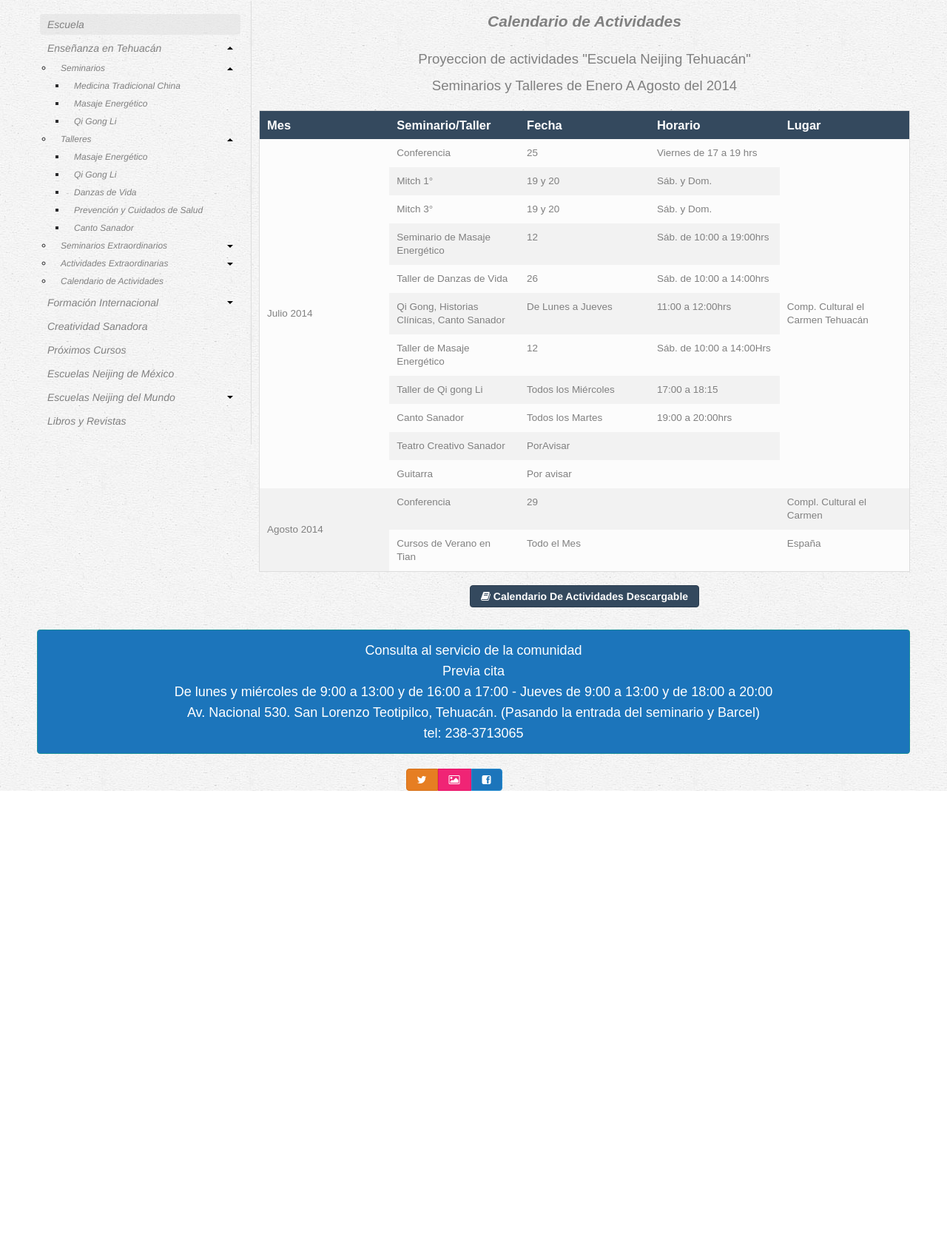
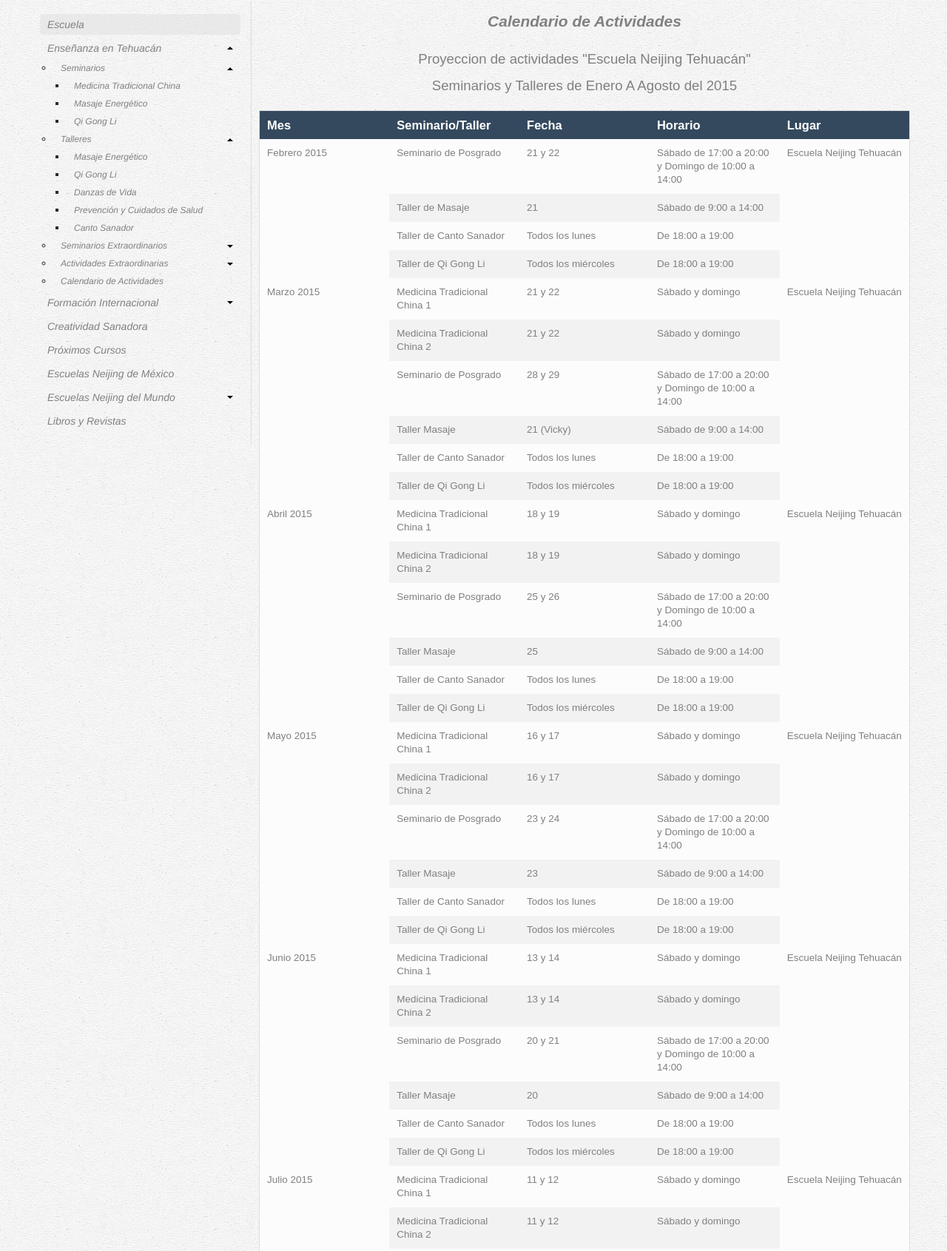
Before and after one commit to xtornasol512/neijingtehuacan, a website: page pages/Calendario.html in a window 1280 px wide. Shown: the part 381-2072 px from the top of the page at 74% size. Before the commit the page ends 1450 px from the top, so only its background shows below. Drawn offline with nearby package versions, Linux system fonts and the light colour scheme.

Commit message:
NUevo calendario 2015 y asset pdf

```diff
--- a/pages/Calendario.html
+++ b/pages/Calendario.html
@@ -222,7 +222,7 @@
               <!-- Contenido, aqui va contenido sin galeria  -->
               <div class="ContenidoSinGaleria align-center">
                   <h3>Calendario de Actividades</h3>
-                  <h4>Proyeccion de actividades "Escuela Neijing Tehuacán"<br />Seminarios y Talleres de Enero A Agosto del 2014</h4>
+                  <h4>Proyeccion de actividades "Escuela Neijing Tehuacán"<br />Seminarios y Talleres de Enero A Agosto del 2015</h4>
                   <table title="Calendario 2014 Neijing Tehuacán" data-max="15" class="asphalt grayTable responsive tooltip">
 
                     <thead>
@@ -237,81 +237,205 @@
                     </thead>
                     <tbody>
                       <tr>
-                        <td rowspan="11" class="vertical-align-middle">Julio 2014</td>
-                        <td>Conferencia</td>
-                        <td>25</td>
-                        <td>Viernes de 17 a 19 hrs</td>
-                        <td rowspan="11" class="vertical-align-middle"> Comp. Cultural el Carmen Tehuacán</td>
+                        <td rowspan="4">Febrero 2015</td>
+                        <td>Seminario de Posgrado</td>
+                        <td>21 y 22</td>
+                        <td>Sábado de 17:00 a 20:00 y
+Domingo de 10:00 a 14:00</td>
+                        <td rowspan="4"> Escuela Neijing Tehuacán</td>
                       </tr>
                       <tr>
-                        <td>Mitch 1°</td>
-                        <td>19 y 20</td>
-                        <td>Sáb. y Dom.</td>
+                        <td>Taller de Masaje</td>
+                        <td>21</td>
+                        <td>Sábado de 9:00 a 14:00</td>
                       </tr>
                       <tr>
-                        <td>Mitch 3°</td>
-                        <td>19 y 20</td>
-                        <td>Sáb. y Dom.</td>
+                        <td>Taller de Canto Sanador</td>
+                        <td>Todos los lunes</td>
+                        <td>De 18:00 a 19:00</td>
                       </tr>
                       <tr>
-                        <td>Seminario de Masaje Energético</td>
-                        <td>12</td>
-                        <td>Sáb. de 10:00 a 19:00hrs</td>
+                        <td>Taller de Qi Gong Li</td>
+                        <td>Todos los miércoles</td>
+                        <td>De 18:00 a 19:00</td>
+                      </tr>
+
+                      <tr>
+                        <td rowspan="6">Marzo 2015</td>
+                        <td>Medicina Tradicional China 1</td>
+                        <td>21 y 22</td>
+                        <td>Sábado y domingo</td>
+                        <td rowspan="6"> Escuela Neijing Tehuacán</td>
                       </tr>
                       <tr>
-                        <td>Taller de Danzas de Vida</td>
-                        <td>26</td>
-                        <td>Sáb. de 10:00 a 14:00hrs</td>
+                        <td>Medicina Tradicional China 2 </td>
+                        <td>21 y 22</td>
+                        <td>Sábado y domingo</td>
                       </tr>
                       <tr>
-                        <td>Qi Gong, Historias Clínicas, Canto Sanador</td>
-                        <td>De Lunes a Jueves</td>
-                        <td>11:00 a 12:00hrs</td>
+                        <td>Seminario de Posgrado</td>
+                        <td>28 y 29</td>
+                        <td>Sábado de 17:00 a 20:00 y Domingo de 10:00 a 14:00</td>
                       </tr>
                       <tr>
-                        <td>Taller de Masaje Energético</td>
-                        <td>12</td>
-                        <td>Sáb. de 10:00 a 14:00Hrs</td>
+                        <td>Taller Masaje</td>
+                        <td>21 (Vicky)</td>
+                        <td>Sábado de 9:00 a 14:00</td>
                       </tr>
                       <tr>
-                        <td>Taller de Qi gong Li</td>
-                        <td>Todos los Miércoles</td>
-                        <td>17:00 a 18:15</td>
+                        <td>Taller de Canto Sanador</td>
+                        <td>Todos los lunes</td>
+                        <td>De 18:00 a 19:00</td>
                       </tr>
                       <tr>
-                        <td>Canto Sanador</td>
-                        <td>Todos los Martes</td>
-                        <td>19:00 a 20:00hrs</td>
+                        <td>Taller de Qi Gong Li</td>
+                        <td>Todos los miércoles</td>
+                        <td>De 18:00 a 19:00</td>
                       </tr>
                       <tr>
-                        <td>Teatro Creativo Sanador</td>
-                        <td colspan="2">PorAvisar</td>
-
+                        <td rowspan="6">Abril 2015</td>
+                        <td>Medicina Tradicional China 1</td>
+                        <td>18 y 19</td>
+                        <td>Sábado y domingo</td>
+                        <td rowspan="6"> Escuela Neijing Tehuacán</td>
                       </tr>
                       <tr>
-                        <td>Guitarra</td>
-                        <td colspan="2">Por avisar</td>
+                        <td>Medicina Tradicional China 2 </td>
+                        <td>18 y 19</td>
+                        <td>Sábado y domingo</td>
                       </tr>
                       <tr>
-                        <td rowspan="2" class="vertical-align-middle">Agosto 2014</td>
-                        <td>Conferencia</td>
-                        <td>29</td>
-                        <td></td>
-                        <td>Compl. Cultural el Carmen</td>
+                        <td>Seminario de Posgrado</td>
+                        <td>25 y 26</td>
+                        <td>Sábado de 17:00 a 20:00 y Domingo de 10:00 a 14:00</td>
                       </tr>
                       <tr>
-                        <td>Cursos de Verano en Tian</td>
-                        <td>Todo el Mes</td>
+                        <td>Taller Masaje</td>
+                        <td>25 </td>
+                        <td>Sábado de 9:00 a 14:00</td>
+                      </tr>
+                      <tr>
+                        <td>Taller de Canto Sanador</td>
+                        <td>Todos los lunes</td>
+                        <td>De 18:00 a 19:00</td>
+                      </tr>
+                      <tr>
+                        <td>Taller de Qi Gong Li</td>
+                        <td>Todos los miércoles</td>
+                        <td>De 18:00 a 19:00</td>
+                      </tr>
+                      <tr>
+                        <td rowspan="6">Mayo 2015</td>
+                        <td>Medicina Tradicional China 1</td>
+                        <td>16 y 17</td>
+                        <td>Sábado y domingo</td>
+                        <td rowspan="6"> Escuela Neijing Tehuacán</td>
+                      </tr>
+                      <tr>
+                        <td>Medicina Tradicional China 2 </td>
+                        <td>16 y 17</td>
+                        <td>Sábado y domingo</td>
+                      </tr>
+                      <tr>
+                        <td>Seminario de Posgrado</td>
+                        <td>23 y 24</td>
+                        <td>Sábado de 17:00 a 20:00 y Domingo de 10:00 a 14:00</td>
+                      </tr>
+                      <tr>
+                        <td>Taller Masaje</td>
+                        <td>23 </td>
+                        <td>Sábado de 9:00 a 14:00</td>
+                      </tr>
+                      <tr>
+                        <td>Taller de Canto Sanador</td>
+                        <td>Todos los lunes</td>
+                        <td>De 18:00 a 19:00</td>
+                      </tr>
+                      <tr>
+                        <td>Taller de Qi Gong Li</td>
+                        <td>Todos los miércoles</td>
+                        <td>De 18:00 a 19:00</td>
+                      </tr>
+                      <tr>
+                        <td rowspan="6">Junio 2015</td>
+                        <td>Medicina Tradicional China 1</td>
+                        <td>13 y 14</td>
+                        <td>Sábado y domingo</td>
+                        <td rowspan="6"> Escuela Neijing Tehuacán</td>
+                      </tr>
+                      <tr>
+                        <td>Medicina Tradicional China 2 </td>
+                        <td>13 y 14</td>
+                        <td>Sábado y domingo</td>
+                      </tr>
+                      <tr>
+                        <td>Seminario de Posgrado</td>
+                        <td>20 y 21</td>
+                        <td>Sábado de 17:00 a 20:00 y Domingo de 10:00 a 14:00</td>
+                      </tr>
+                      <tr>
+                        <td>Taller Masaje</td>
+                        <td>20 </td>
+                        <td>Sábado de 9:00 a 14:00</td>
+                      </tr>
+                      <tr>
+                        <td>Taller de Canto Sanador</td>
+                        <td>Todos los lunes</td>
+                        <td>De 18:00 a 19:00</td>
+                      </tr>
+                      <tr>
+                        <td>Taller de Qi Gong Li</td>
+                        <td>Todos los miércoles</td>
+                        <td>De 18:00 a 19:00</td>
+                      </tr>
+                      <tr>
+                        <td rowspan="6">Julio 2015</td>
+                        <td>Medicina Tradicional China 1</td>
+                        <td>11 y 12</td>
+                        <td>Sábado y domingo</td>
+                        <td rowspan="6"> Escuela Neijing Tehuacán</td>
+                      </tr>
+                      <tr>
+                        <td>Medicina Tradicional China 2 </td>
+                        <td>11 y 12</td>
+                        <td>Sábado y domingo</td>
+                      </tr>
+                      <tr>
+                        <td>Seminario de Posgrado</td>
+                        <td>18 y 19</td>
+                        <td>Sábado de 17:00 a 20:00 y Domingo de 10:00 a 14:00</td>
+                      </tr>
+                      <tr>
+                        <td>Taller Masaje</td>
+                        <td>18 </td>
+                        <td>Sábado de 9:00 a 14:00</td>
+                      </tr>
+                      <tr>
+                        <td>Taller de Canto Sanador</td>
+                        <td>Todos los lunes</td>
+                        <td>De 18:00 a 19:00</td>
+                      </tr>
+                      <tr>
+                        <td>Taller de Qi Gong Li</td>
+                        <td>Todos los miércoles</td>
+                        <td>De 18:00 a 19:00</td>
+                      </tr>
+                      <tr>
+                        <td rowspan="1">Agosto 2015</td>
+                        <td>CURSOS DE VERANO TIAN</td>
+                        <td>TODO EL MES</td>
                         <td></td>
-                        <td>España</td>
+                        <td rowspan="1"> Escuela Neijing Tehuacán</td>
                       </tr>
+
+
 
                     </tbody>
 
                   </table>
 
                 <br />
-                  <p class="align-center"><a class="button asphalt" href="https://farm3.staticflickr.com/2827/13513780914_62f2b1b6f9_h.jpg" > <i class="icon-book"></i> Calendario De Actividades Descargable</a></p>
+                  <p class="align-center"><a class="button asphalt" href="/assets/calendarios/calendario_neijing_tehuacan_2015.pdf" > <i class="icon-book"></i> Calendario De Actividades Descargable</a></p>
 
 
 
```
Also changed, not shown: 1 other file.
